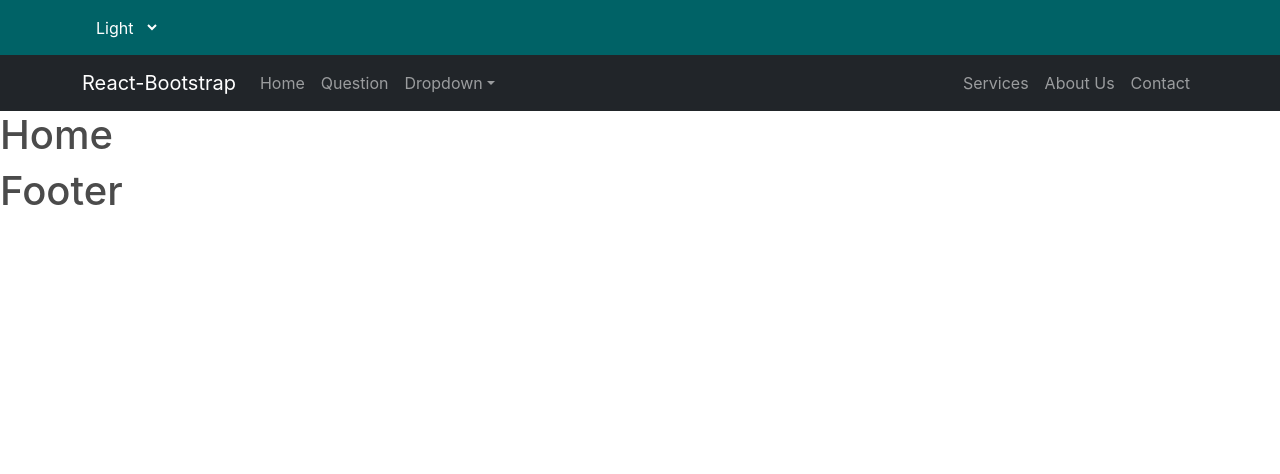
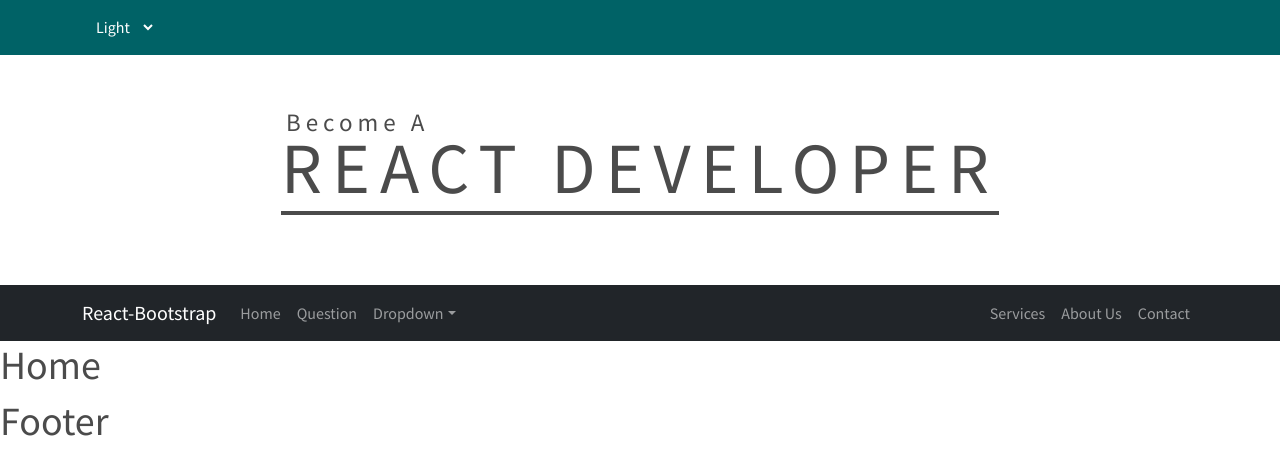
Before and after one commit to saburali/React-Developer-React-App, a React (Create React App) app: page / in a window 1280 px wide. Shown: the top 474 px of the page. Built offline with nearby package versions, Linux system fonts and the light colour scheme; some icons are missing.

Commit message:
Front Title Add

```diff
--- a/src/App.js
+++ b/src/App.js
@@ -10,12 +10,15 @@ import Contact from './components/pages/contact/Contact';
 import EmptyPage from './components/pages/empty-page/EmptyPage';
 import Footer from './components/footer/Footer';
 import TopNav from "./components/topNav/TopNav";
+import FrontTitle from "./components/front-title/Front-Title";
+import React from "react";
 
 function App() {
     return (
         <div>
             <Router>
                 <TopNav></TopNav>
+                <FrontTitle></FrontTitle>
                 <Header></Header>
                 <Switch>
                     <Route exact path="/">
--- a/src/assets/css/App.css
+++ b/src/assets/css/App.css
@@ -1,3 +1,6 @@
+/* Google Font */
+@import url('https://fonts.googleapis.com/css2?family=Source+Sans+Pro:ital,wght@0,200;0,300;0,400;0,600;0,700;0,900;1,200&display=swap');
+
 :root {
     --white: #ffffff;
     --primary: #747474;
@@ -16,4 +19,5 @@ html {
     overflow-y: auto;
     overflow-x: hidden;
     color: var(--drkPrimary);
+    font-family: 'Source Sans Pro', sans-serif;
 }
--- /dev/null
+++ b/src/components/front-title/Front-Title.js
@@ -0,0 +1,15 @@
+import React from 'react';
+import './front-title.css';
+
+const FrontTitle = () => {
+    return (
+        <div className="container text-center front-title">
+            <h1 className="big-text">
+                <span> Become a </span>
+                React Developer
+            </h1>
+        </div>
+    );
+};
+
+export default FrontTitle;
--- /dev/null
+++ b/src/components/front-title/front-title.css
@@ -0,0 +1,25 @@
+.front-title .big-text {
+    font-size: 72px;
+    letter-spacing: 10px;
+    text-transform: uppercase;
+    position: relative;
+    display: inline-block;
+    margin-top: 70px;
+    margin-bottom: 70px;
+    transition: 0.4s all ease-in-out;
+    border-bottom: 4px solid var(--drkPrimary);
+}
+
+.front-title:hover .big-text {
+    letter-spacing: 5px;
+}
+
+.front-title .big-text span {
+    position: absolute;
+    top: -18px;
+    font-size: 25px;
+    text-transform: capitalize;
+    padding-left: 5px;
+    font-weight: 500;
+    letter-spacing: 5px;
+}
```
